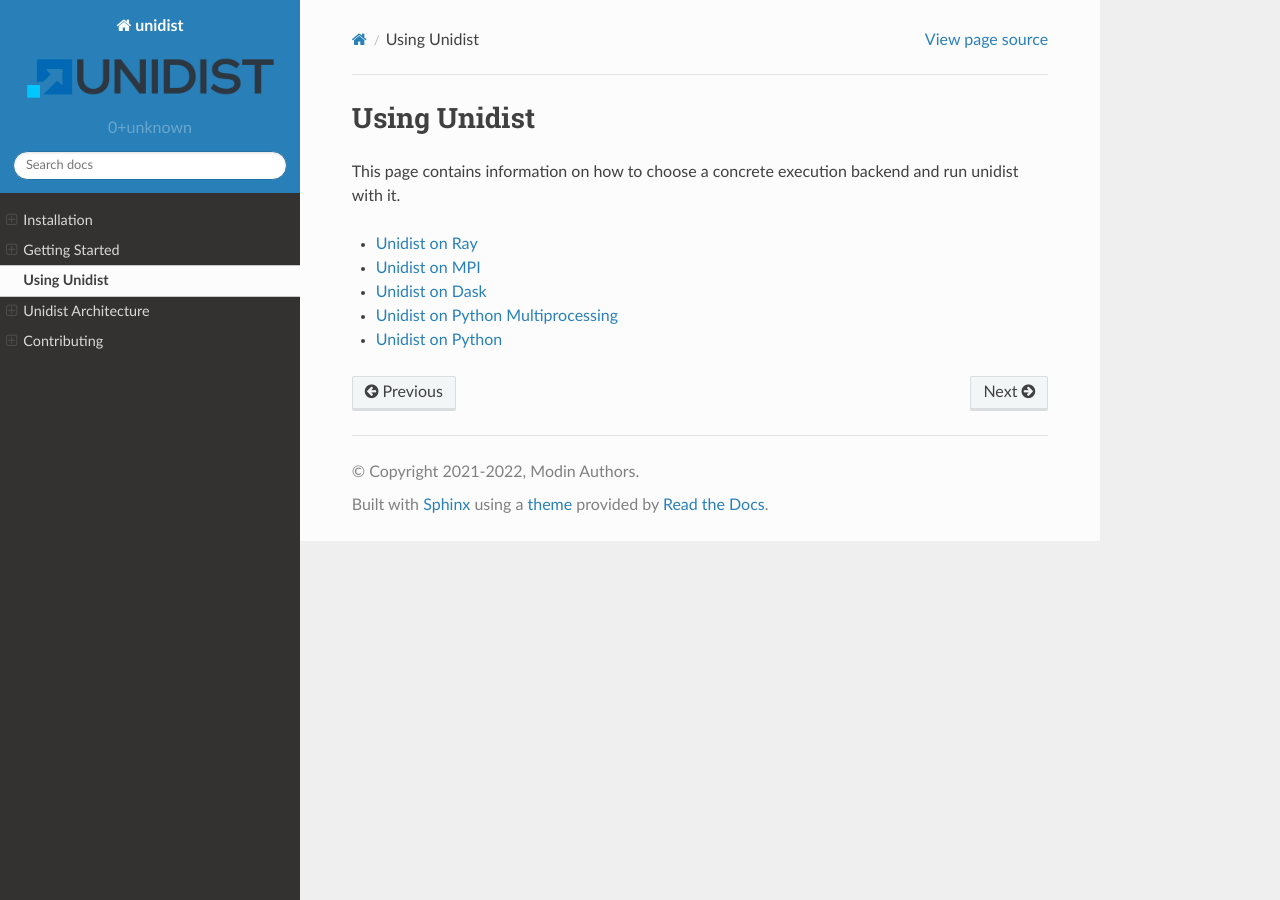
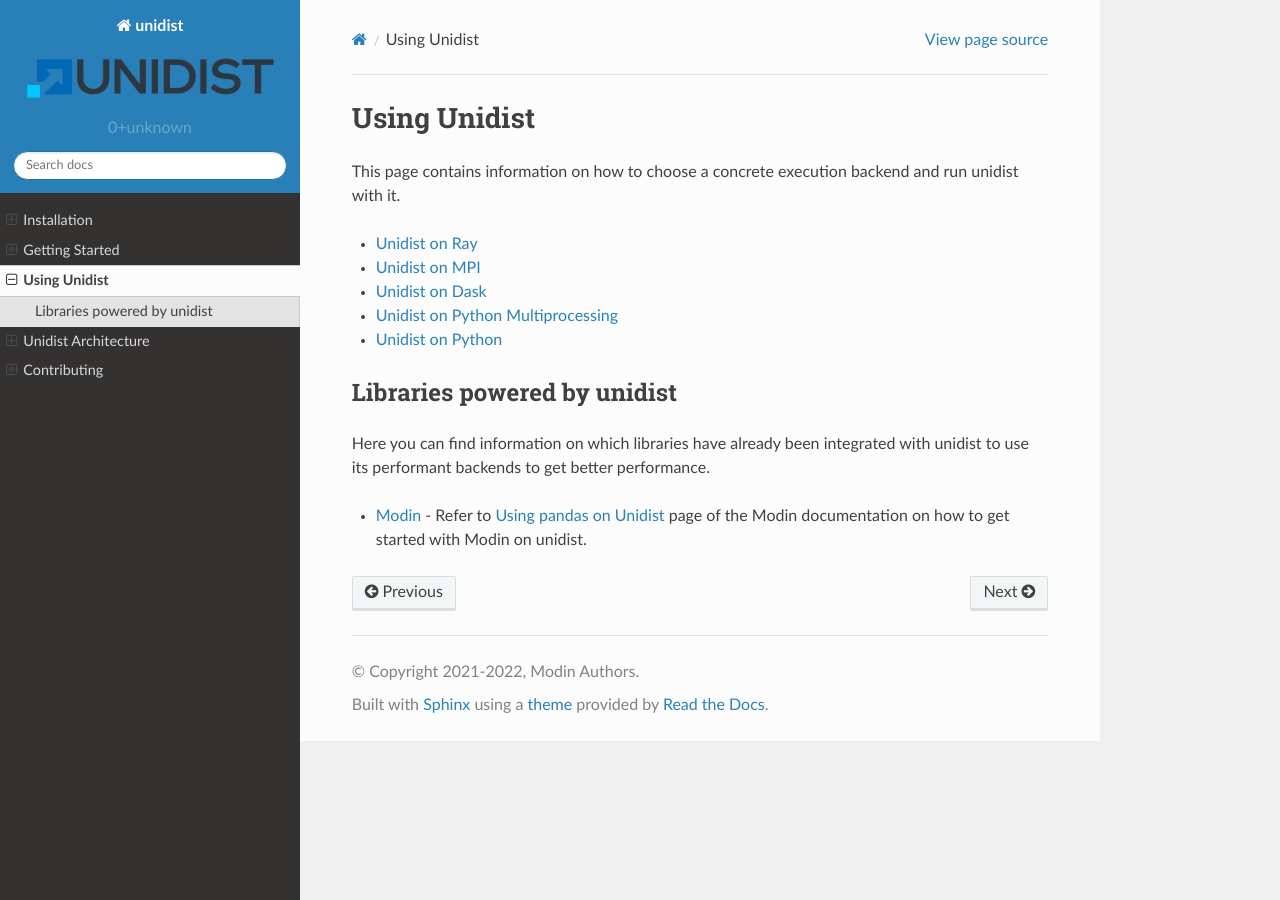
Before and after one commit to modin-project/unidist, a Sphinx documentation site: the page built from docs/using_unidist/index.rst, in a window 1280 px wide. Built offline with Sphinx 7.4.7 and the Read the Docs theme 2.0.0, drawn with Linux system fonts in a browser that asks for light colours.

Commit message:
DOCS-#221: Add mentioning about Modin and unidist integration in to docs
Signed-off-by: Igoshev, Iaroslav <iaroslav.igoshev@intel.com>

```diff
--- a/docs/using_unidist/index.rst
+++ b/docs/using_unidist/index.rst
@@ -13,3 +13,15 @@
 - :doc:`Unidist on Dask <unidist_on_dask>`
 - :doc:`Unidist on Python Multiprocessing <unidist_on_python_multiprocessing>`
 - :doc:`Unidist on Python <unidist_on_python>`
+
+Libraries powered by unidist
+""""""""""""""""""""""""""""
+
+Here you can find information on which libraries have already been integrated with unidist
+to use its performant backends to get better performance.
+
+* Modin_
+  - Refer to `Using pandas on Unidist`_ page of the Modin documentation on how to get started with Modin on unidist.
+
+.. _`Modin`: https://github.com/modin-project/modin
+.. _`Using pandas on Unidist`: https://modin.readthedocs.io/en/latest/development/using_pandas_on_unidist.html
```
Also changed, not shown: README.md (+7 -0 lines).
